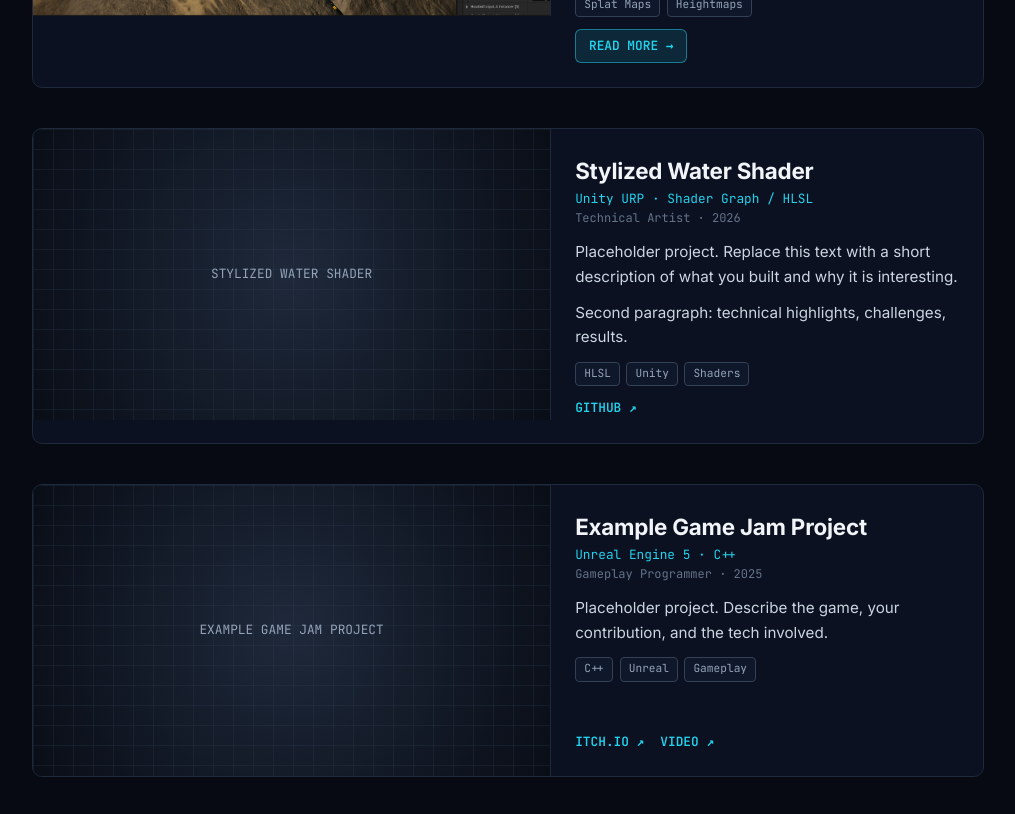
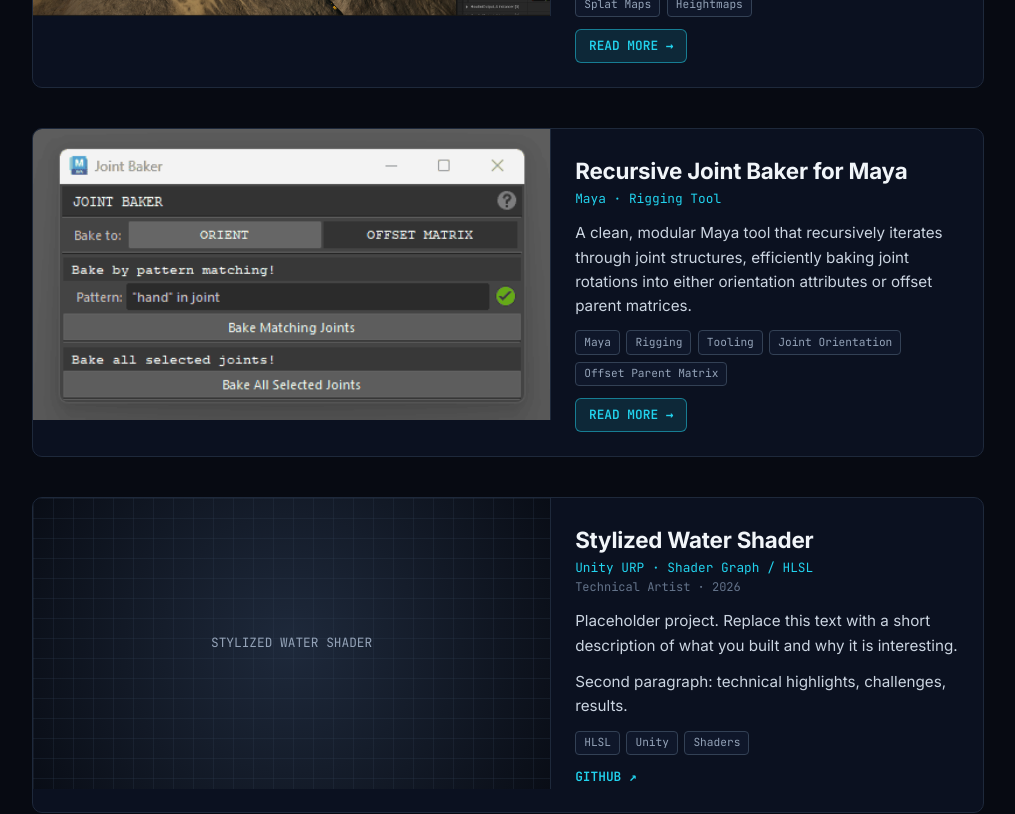
Before and after one commit to ThiagoDAraujoS/ThiagoDAraujoSPortfolio, an Angular app: page / in a window 1280 px wide. Shown: the part 1900-2714 px from the top of the page, without its empty margins (132-1147 px from the left). Built offline with nearby package versions, Linux system fonts and the light colour scheme.

Commit message:
Added joint baker project card

```diff
--- a/src/app/projects/index.ts
+++ b/src/app/projects/index.ts
@@ -2,6 +2,7 @@ import { Project } from '../models/project.model';
 import { isometricSpritePipeline } from './isometric-sprite-pipeline.project';
 import { electronjsFlaskProjectManager } from './electronjs-flask-project-manager.project';
 import { worldmachineUnrealTerrain } from './worldmachine-unreal-terrain.project';
+import { recursiveJointBaker } from './recursive-joint-baker.project';
 import { exampleShader } from './example-shader.project';
 import { exampleGame } from './example-game.project';
 
@@ -13,6 +14,7 @@ export const PROJECTS: Project[] = [
   isometricSpritePipeline,
   electronjsFlaskProjectManager,
   worldmachineUnrealTerrain,
+  recursiveJointBaker,
   exampleShader,
   exampleGame,
 ];
--- /dev/null
+++ b/src/app/projects/recursive-joint-baker.project.ts
@@ -0,0 +1,42 @@
+import { Project } from '../models/project.model';
+
+const IMG = 'images/joint_baker';
+
+export const recursiveJointBaker: Project = {
+  id: 'recursive-joint-baker',
+  title: 'Recursive Joint Baker for Maya',
+  subtitle: 'Maya · Rigging Tool',
+  description: [
+    'A clean, modular Maya tool that recursively iterates through joint structures, efficiently baking joint rotations into either orientation attributes or offset parent matrices.',
+  ],
+  tags: ['Maya', 'Rigging', 'Tooling', 'Joint Orientation', 'Offset Parent Matrix'],
+  media: { type: 'image', src: `${IMG}/cover.png`, alt: 'Recursive Joint Baker for Maya' },
+
+  details: [
+    {
+      type: 'paragraph',
+      text: 'A clean, modular Maya tool designed to recursively iterate through joint structures, efficiently baking joint rotations into either orientation attributes or offset parent matrices.',
+    },
+
+    { type: 'heading', text: 'How It Works' },
+    {
+      type: 'steps',
+      items: [
+        {
+          title: 'Recursive Traversal',
+          text: 'The tool walks through the joint hierarchy recursively, visiting every joint beneath the one you start from.',
+        },
+        {
+          title: 'Bake Targets',
+          text: 'Joint rotations can be baked into either orientation attributes or offset parent matrices.',
+        },
+        {
+          title: 'Custom Predicates',
+          text: "Predicates control which joints get baked. For example, excluding 'hand' joints, or targeting only joints whose names end with 'END'.",
+        },
+      ],
+    },
+
+    { type: 'image', image: { src: `${IMG}/animation.gif`, alt: 'Joint baker in action' } },
+  ],
+};
```
Also changed, not shown: public/images/joint_baker/cover.png (added), 1 other file (tests, documents, lock files or other folders).
